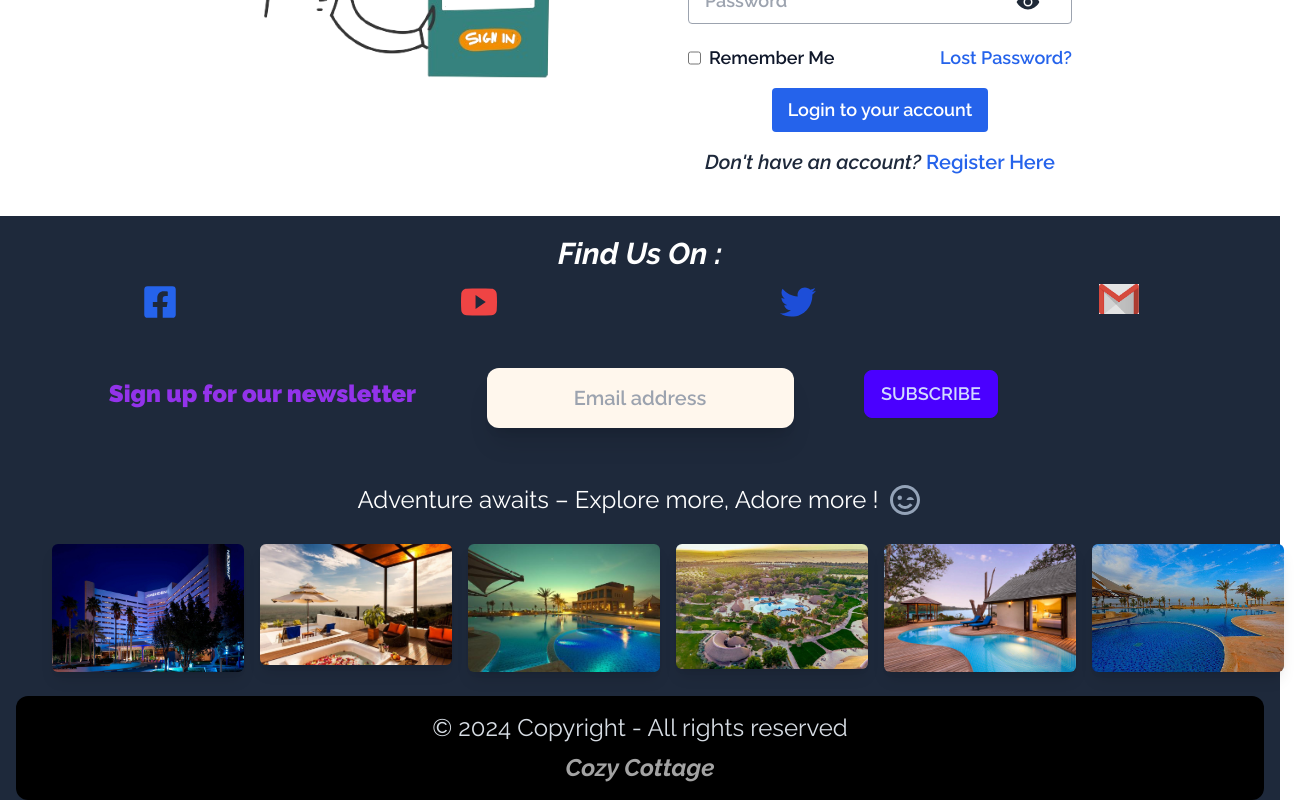
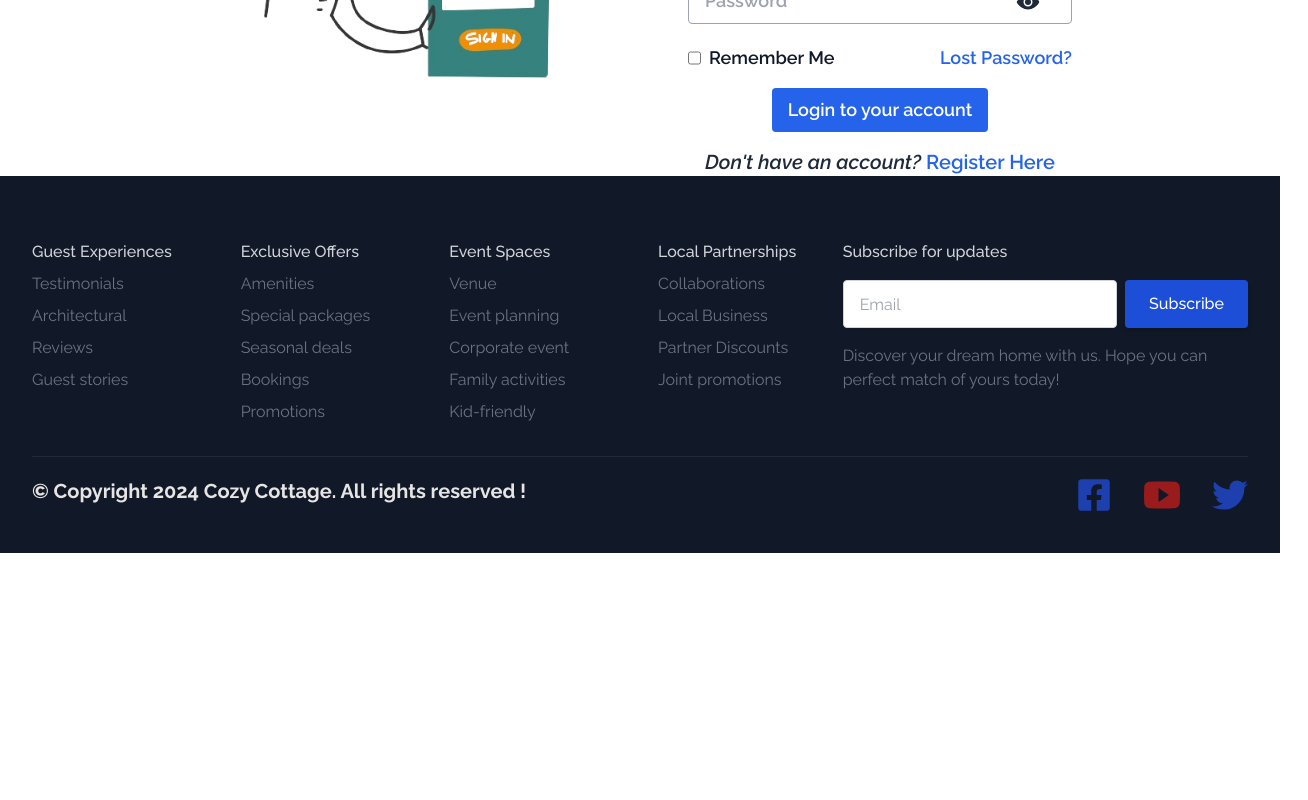
Before and after one commit to masuma-riya/cozy-cottage, a React (Vite) app: page /login in a window 1280 px wide. Shown: the part 424-1224 px from the top of the page, 1308 px wide, since content can reach past the window. After the commit the page ends 977 px from the top, so only its background shows below. Built offline with nearby package versions, Linux system fonts and the light colour scheme; no server answers.

Commit message:
used animate.css

```diff
--- a/package.json
+++ b/package.json
@@ -11,6 +11,7 @@
   },
   "dependencies": {
     "@material-tailwind/react": "^2.1.9",
+    "animate.css": "^4.1.1",
     "aos": "^2.3.4",
     "bootstrap": "^5.3.3",
     "firebase": "^10.11.0",
--- a/src/Pages/ErrorPage/ErrorPage.jsx
+++ b/src/Pages/ErrorPage/ErrorPage.jsx
@@ -1,17 +1,18 @@
 import { Link } from "react-router-dom";
+import { GoArrowLeft } from "react-icons/go";
+import 'animate.css';
 
 const ErrorPage = () => {
     return (
 <div className="bg-gray-200 w-full px-16 md:px-0 h-screen flex items-center justify-center">
-<div className="bg-white border border-gray-200 flex flex-col items-center justify-center px-4 md:px-8 lg:px-24 py-8 rounded-lg shadow-2xl">
+<div className="bg-white border animate__animate animate__heartBeat border-gray-200 flex flex-col items-center justify-center px-4 md:px-8 lg:px-24 py-8 rounded-lg shadow-2xl">
 <p className="text-6xl md:text-7xl lg:text-8xl font-bold text-gray-300">404</p>
 <p className="text-2xl md:text-3xl lg:text-4xl font-bold text-gray-500 mt-4">Page Not Found</p>
 <p className="text-gray-500 mt-4 pb-4 border-b-2 text-center">Sorry, the page you are looking for could not be found.</p>
-<a href="#" className="flex items-center space-x-2 bg-blue-600 hover:bg-blue-700 text-gray-100 px-4 py-2 mt-6 rounded transition duration-150" title="Return Home">
-<svg xmlns="http://www.w3.org/2000/svg" className="h-5 w-5" viewBox="0 0 20 20" fill="currentColor">
-<path fillRule="evenodd" d="M9.707 14.707a1 1 0 01-1.414 0l-4-4a1 1 0 010-1.414l4-4a1 1 0 011.414 1.414L7.414 9H15a1 1 0 110 2H7.414l2.293 2.293a1 1 0 010 1.414z" clipRule="evenodd" />
-</svg>
-<Link className="text-lg" to='/'>Back to Home</Link>
+<a href="#" className="flex items-center space-x-2 bg-blue-600 hover:bg-blue-700 text-gray-100 px-4 py-2 mt-6 rounded">
+
+<GoArrowLeft className="text-white text-xl"></GoArrowLeft>
+<Link className="text-lg text-white" to='/'>Back to Home</Link>
 </a>
 </div>
 </div>
--- a/src/Pages/Home/Banner/Banner.jsx
+++ b/src/Pages/Home/Banner/Banner.jsx
@@ -7,9 +7,19 @@ import slider1 from '../../../assets/images/slider1.jpg';
 import slider2 from '../../../assets/images/slider2.jpg';
 import slider3 from '../../../assets/images/slider3.jpg';
 
+import Aos from 'aos';
+import 'aos/dist/aos.css'
+import { useEffect } from "react";
+
 const Banner = () => {
+
+  useEffect(() => {
+    Aos.init({duration: 1500, easing: "linear"
+});
+   },[]);
+
     return (
-        <Swiper modules={[Navigation, Pagination, Scrollbar, A11y]}
+        <Swiper data-aos="zoom-out" modules={[Navigation, Pagination, Scrollbar, A11y]}
         spaceBetween={50}
         slidesPerView={1}
         navigation
--- a/src/Pages/Home/Estate/Estate.jsx
+++ b/src/Pages/Home/Estate/Estate.jsx
@@ -20,7 +20,7 @@ const Estate = ({estate}) => {
 
 <div data-aos="zoom-in" className="lg:mt-6 h-full card shadow-xl w-11/12 m-auto">
 
- <figure><img className="h-auto w-full m-6 rounded-2xl bg-slate-400" src={image} alt="" /></figure>
+ <figure><img className="lg:h-72 md:h-52 w-full m-6 rounded-2xl bg-slate-400" src={image} alt="" /></figure>
 
  <div className='py-1 ml-2 text-base text-white font-semibold rounded-xl bg-purple-600 w-28'>{status}</div>
  <div  className="p-4">
--- a/src/Pages/Home/Estate/EstateDetails.jsx
+++ b/src/Pages/Home/Estate/EstateDetails.jsx
@@ -18,12 +18,12 @@ import { useEffect } from "react";
     console.log(detail);
 
     useEffect(() => {
-      Aos.init({duration: 1500, easing: "linear"
+      Aos.init({duration: 1000, easing: "linear"
 });
      },[]);
 
     return (
- <div data-aos="fade-left" className="md:flex rounded-xl bg-white text-gray-700 shadow-2xl w-11/12 m-auto mt-14 mb-16 flex-row">
+ <div data-aos="zoom-in-right" className="md:flex rounded-xl bg-white text-gray-700 shadow-2xl w-11/12 m-auto mt-14 mb-16 flex-row">
 
 <Helmet>
         <title>Estate-details | Cozy Cottage</title>
--- a/src/Pages/Home/Home.jsx
+++ b/src/Pages/Home/Home.jsx
@@ -3,9 +3,18 @@ import {useLoaderData} from 'react-router-dom';
 import Estate from "./Estate/Estate";
 import border from '../../assets/images/border.png';
 import { Helmet } from "react-helmet-async";
+import Aos from 'aos';
+import 'aos/dist/aos.css'
+import { useEffect } from "react";
 
 const Home = () => {
     const estates = useLoaderData();
+
+    useEffect(() => {
+        Aos.init({duration: 1000, easing: "linear"
+  });
+       },[]);
+
     return (
     <div className="mt-16 lg:mb-28 w-11/12 m-auto text-center space-y-8">
 
@@ -13,14 +22,14 @@ const Home = () => {
         <title>Home | Cozy Cottage</title>
     </Helmet>
 
-       <i> <h1 className="md:text-2xl text-lg text-orange-600 font-bold">Welcome to your gateway to exquisite properties and unparalleled hospitality!<br></br>Discover the seamless experiences with our premier real estate and hospitality services.</h1></i>
-        <h1 className="text-xl font-bold">Let us guide you through a world of elegance, comfort, and unmatched service.<br></br>Your dream destination awaits, right here.</h1>
+       <i> <h1 className="md:text-2xl animate__animated animate__zoomIn text-lg text-orange-600 font-bold">Welcome to your gateway to exquisite properties and unparalleled hospitality!<br></br>Discover the seamless experiences with our premier real estate and hospitality services.</h1></i>
+        <h1 className="text-xl animate__animated animate__zoomIn  font-bold">Let us guide you through a world of elegance, comfort, and unmatched service.<br></br>Your dream destination awaits, right here.</h1>
 
-       <div className="border-2 p-2 rounded-2xl shadow">
+       <div className="p-2 rounded-3xl shadow-2xl">
        <Banner></Banner>
        </div>
 
-    <div className="md:pt-9 pt-4">
+    <div className="md:pt-9 pt-4" data-aos="flip-left">
        <h1 className="lg:text-5xl md:text-4xl text-3xl font-semibold">VILLAS & RATES</h1>
         <p className="lg:text-2xl md:text-xl text-lg font-semibold text-pink-700 md:mt-6 mt-4">&quot;Your Gateway to Luxury Living & Unforgettable Hospitality!&quot;<br></br>Discover Your Dream Property :)</p>
         <img className="lg:ml-96 md:ml-28" src={border} alt="" />
--- a/src/Pages/Shared/Footer/Footer.jsx
+++ b/src/Pages/Shared/Footer/Footer.jsx
@@ -1,88 +1,110 @@
 import { FaFacebookSquare, FaTwitter } from "react-icons/fa";
 import { IoLogoYoutube } from "react-icons/io5";
-import { BiWinkSmile } from "react-icons/bi";
-import gmail from '../../../assets/images/gmail.png';
-import img1 from '../../../assets/images/footer1.jpg';
-import img2 from '../../../assets/images/footer2.jpg';
-import img3 from '../../../assets/images/footer3.jpg';
-import img4 from '../../../assets/images/footer4.jpg';
-import img5 from '../../../assets/images/footer5.jpg';
-import img6 from '../../../assets/images/footer6.jpg';
-
+import 'animate.css';
 
 const Footer = () => {
     return (
 
-    <footer className="md:mt-10 mt-8 text-center bg-slate-800 text-neutral-content">
-
-      {/* Find us On */}
-<i><p className="text-white font-bold text-3xl pt-5">Find Us On : </p></i>
-    <div className="flex justify-around text-4xl pt-3">
-      <FaFacebookSquare className="text-blue-600"></FaFacebookSquare>
-      <IoLogoYoutube className="text-red-500"></IoLogoYoutube>
-      <FaTwitter className="text-blue-700"></FaTwitter>
+<div className="bg-gray-900">
+<div className="px-4 pt-16 mx-auto sm:max-w-xl md:max-w-full lg:max-w-screen-xl md:px-24 lg:px-8">
+<div className="grid row-gap-10 mb-8 lg:grid-cols-6">
+<div className="grid grid-cols-2 animate__animated animate__slideInLeft gap-6  row-gap-8 lg:col-span-4 md:grid-cols-4">
 <div>
-     <img className="w-10" src={gmail} alt="" />
+<p className="font-medium  text-gray-300">Guest Experiences</p>
+<ul className="mt-2 space-y-2">
+<li>
+  <a href="/" className="text-gray-500">Testimonials</a>
+</li>
+<li>
+  <a href="/" className="text-gray-500">Architectural</a>
+</li>
+<li>
+  <a href="/" className="text-gray-500">Reviews</a>
+</li>
+<li>
+  <a href="/" className="text-gray-500">Guest stories</a>
+</li>
+</ul>
+</div>
+<div>
+<p className="font-medium text-gray-300">Exclusive Offers</p>
+<ul className="mt-2 space-y-2">
+<li>
+  <a href="/" className="text-gray-500">Amenities</a>
+</li>
+<li>
+  <a href="/" className="text-gray-500">Special packages</a>
+</li>
+<li>
+  <a href="/" className="text-gray-500">Seasonal deals</a>
+</li>
+<li>
+  <a href="/" className="text-gray-500">Bookings </a>
+</li>
+<li>
+  <a href="/" className="text-gray-500">Promotions</a>
+</li>
+</ul>
+</div>
+<div>
+<p className="font-medium text-gray-300">Event Spaces</p>
+<ul className="mt-2 space-y-2">
+<li>
+  <a href="/" className="text-gray-500">Venue</a>
+</li>
+<li>
+  <a href="/" className="text-gray-500">Event planning</a>
+</li>
+<li>
+  <a href="/" className="text-gray-500">Corporate event</a>
+</li>
+<li>
+  <a href="/" className="text-gray-500">Family activities</a>
+</li>
+<li>
+  <a href="/" className="text-gray-500">Kid-friendly</a>
+</li>
+</ul>
+</div>
+<div>
+<p className="font-medium text-gray-300">Local Partnerships</p>
+<ul className="mt-2 space-y-2">
+<li>
+  <a href="/" className="text-gray-500">Collaborations</a>
+</li>
+<li>
+  <a href="/" className="text-gray-500">Local Business</a>
+</li>
+<li>
+  <a href="/" className="text-gray-500">Partner Discounts</a>
+</li>
+<li>
+  <a href="/" className="text-gray-500">Joint promotions</a>
+</li>
+</ul>
 </div>
 </div>
-
-      {/* Subscribe */}
-    <div className="lg:pt-12 pt-8">
-      <form>
-        <div  className="grid-cols-1 grid items-center gap-4 md:grid-cols-3">
-        <div className="md:mb-6 md:ml-auto"><p className="md:text-2xl text-xl font-bold text-purple-600">
-        <strong>Sign up for our newsletter</strong></p>
-    </div>
-          <div className="mb-4">
-          <input className="lg:px-9 md:py-2 py-2 lg:py-4 bg-orange-50 shadow-xl rounded-xl text-center text-xl font-semibold" type="email" name="" placeholder="Email address" id="" />
-    </div>
-          <div className="mb-6 lg:mr-96">
-          <button className="btn btn-primary text-lg">SUBSCRIBE</button>
+<div className="md:max-w-md lg:col-span-2 lg:mt-0 mt-8">
+<span className="text-base font-medium text-gray-300">Subscribe for updates</span>
+<form className="flex flex-col mt-4 md:flex-row">
+<input placeholder="Email" required type="text" className="flex-grow w-full h-12 px-4 mb-3 transition duration-200 bg-white border border-gray-300 rounded shadow-sm appearance-none md:mr-2 md:mb-0 focus:border-deep-purple-accent-400 focus:outline-none focus:shadow-outline" />
+<button type="submit" className="inline-flex items-center justify-center h-12 px-6 font-medium  text-white rounded shadow-md bg-blue-700">
+Subscribe
+</button>
+</form>
+<p className="mt-4 text-base text-gray-500">Discover your dream home with us.  Hope you can perfect match of yours today!</p>
 </div>
 </div>
-  </form>
-</div>
+<div className="animate__animated animate__bounce flex flex-col justify-between pt-5 pb-10 border-t border-gray-800 sm:flex-row"><p className="text-xl text-stone-200 font-bold">© Copyright 2024 Cozy Cottage. All rights reserved !</p>
 
-      {/* p with smile emoji */}
-   <div className="md:flex gap-2 justify-center items-center">
-   <h1 className="md:text-2xl text-xl font-normal text-white mt-10 mb-1">Adventure awaits – Explore more, Adore more !</h1>
-    <BiWinkSmile className="text-slate-400 font-extralight text-3xl md:text-4xl md:mt-9 md:ml-0 ml-60 -mt-8"></BiWinkSmile>
-   </div>
-
-      {/* image container */}
-      <div className="container p-6 lg:ml-7">
-        <div className="grid gap-4 md:grid-cols-3 lg:grid-cols-6">
-          <div className="mb-3 lg:mb-0">
-            <img src={img4} className="w-full rounded-md shadow-lg" />
-      </div>
-        <div className="mb-3 lg:mb-0">
-          <img src={img6} className="w-full rounded-md shadow-lg" />
-      </div>
-        <div className="mb-3 lg:mb-0">
-          <img src={img3}
-          className="w-full rounded-md shadow-lg" />
-      </div>
-        <div className="mb-3 lg:mb-0">
-          <img src={img1}
-          className="w-full h-[125px] rounded-md shadow-lg" />
-      </div>
-          <div className="mb-3 lg:mb-0">
-            <img src={img5}
-            className="w-full rounded-md shadow-lg" />
-      </div>
-          <div className="mb- lg:mb-0">
-            <img src={img2}
-            className="w-full rounded-md shadow-lg" />
+<div className="lg:flex gap-4 items-center mt-4 lg:space-y-0 space-y-4 lg:space-x-4 sm:mt-0">
+<FaFacebookSquare className="text-4xl text-blue-800"></FaFacebookSquare>
+<IoLogoYoutube className="text-4xl text-red-800"></IoLogoYoutube>
+<FaTwitter className="text-4xl text-blue-800"></FaTwitter>
 </div>
 </div>
 </div>
-
-      {/* Copyright */}
-      <div className="p-4 text-center bg-black rounded-xl text-xl md:text-2xl md:mx-4">© 2024 Copyright - All rights reserved
-     <i> <p className="text-neutral-400 mt-2 text-xl md:text-2xl font-bold">Cozy Cottage</p></i>
 </div>
-
-    </footer>
     );
 };
 
--- a/src/Pages/Shared/Navbar/Navbar.jsx
+++ b/src/Pages/Shared/Navbar/Navbar.jsx
@@ -1,20 +1,15 @@
-import { useContext, useEffect, useState } from "react";
+import { useContext, useState } from "react";
 import {IoMdMenu} from 'react-icons/io';
 import {IoClose } from 'react-icons/io5';
 import { Link, NavLink } from "react-router-dom";
 import { FcHome } from "react-icons/fc";
 import './Navbar.css'
 import { AuthContext } from "../../../Routes/Context";
-import Aos from 'aos';
-import 'aos/dist/aos.css'
+import 'animate.css';
 
 const Navbar = () => {
   const [open, setOpen] = useState(false);
   const [showUsername, setShowUsername] = useState(false);
-
-  useEffect(() => {
-    Aos.init({duration: 1000})
-   },[])
 
   // Using user from AuthContext
   const {user, logOut} = useContext(AuthContext);
@@ -30,7 +25,7 @@ const Navbar = () => {
   }
 
   return (
-    <div data-aos="flip-right" className="flex md:flex-row flex-col shadow rounded items-center lg:justify-between p-3 w-11/12 gap-3 mt-8 m-auto">
+    <div className="flex animate__animated animate__pulse md:flex-row flex-col shadow rounded items-center lg:justify-between p-3 w-11/12 gap-3 mt-8 m-auto">
     <div className="flex justify-between gap-5 lg:gap-96 items-center">
 
     <div className="flex items-center">
```
Also changed, not shown: 1 other file (tests, documents, lock files or other folders). Lines whose indentation alone changed are shown as unchanged.
